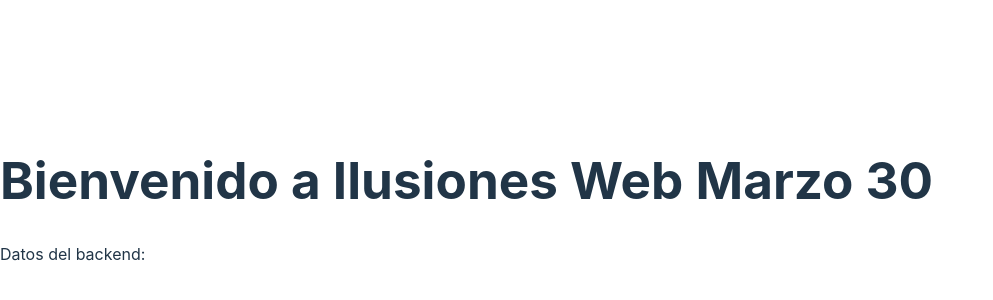
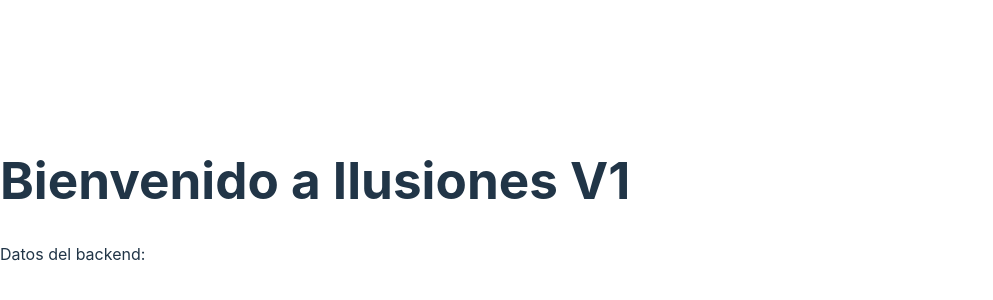
Before and after one commit to dmarmijosa/ilusionesweb-portal, a React (Vite) app in the folder frontend/: page / in a window 1280 px wide. Shown: the part 200-500 px from the top of the page, without its empty margins (0-993 px from the left). Built offline with nearby package versions, Linux system fonts and the light colour scheme; no server answers.

Commit message:
Actualizar mensajes de respuesta en el backend y el título en el frontend a la versión 1

```diff
--- a/frontend/src/components/Home.tsx
+++ b/frontend/src/components/Home.tsx
@@ -10,7 +10,7 @@ const Home = () => {
 
   return (
     <div>
-      <h1>Bienvenido a Ilusiones Web Marzo 30</h1>
+      <h1>Bienvenido a Ilusiones V1</h1>
       <p>Datos del backend: {data}</p>
     </div>
   );
```
Also changed, not shown: 1 other file (tests, documents, lock files or other folders).
